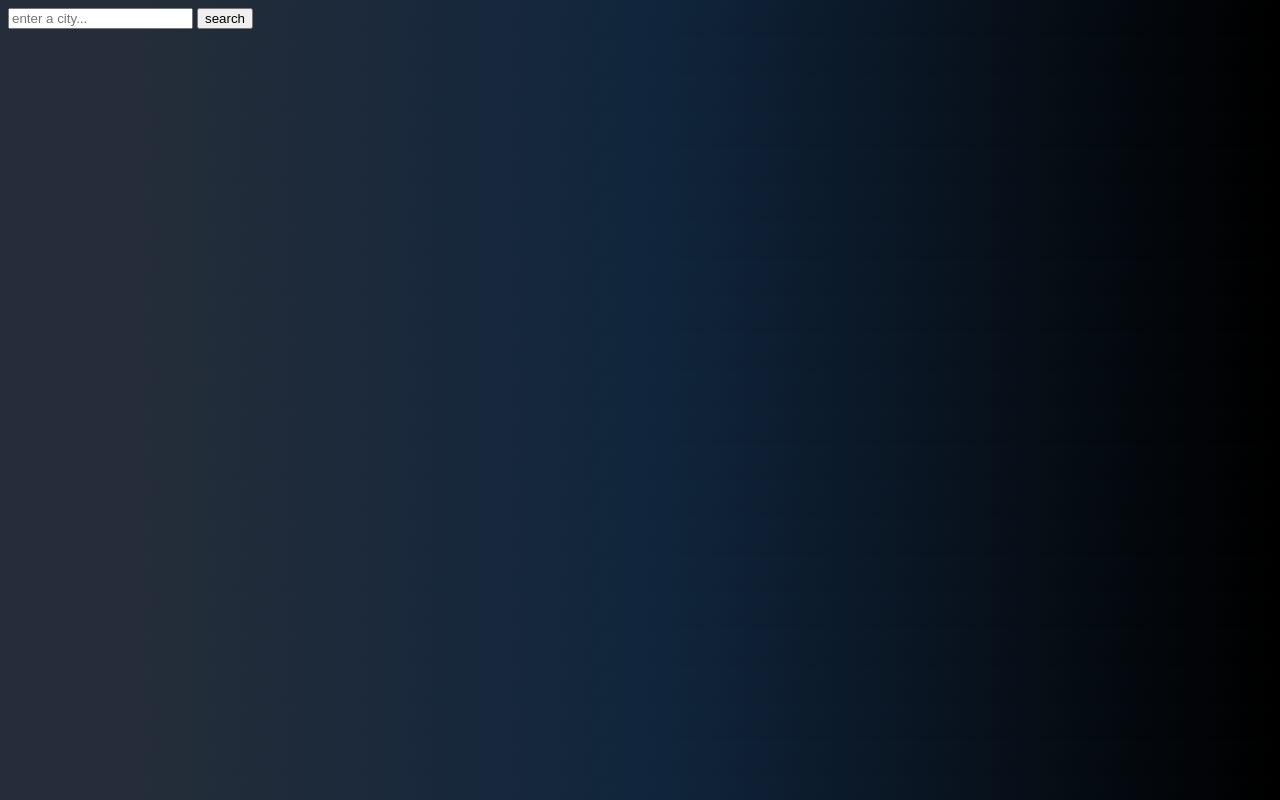
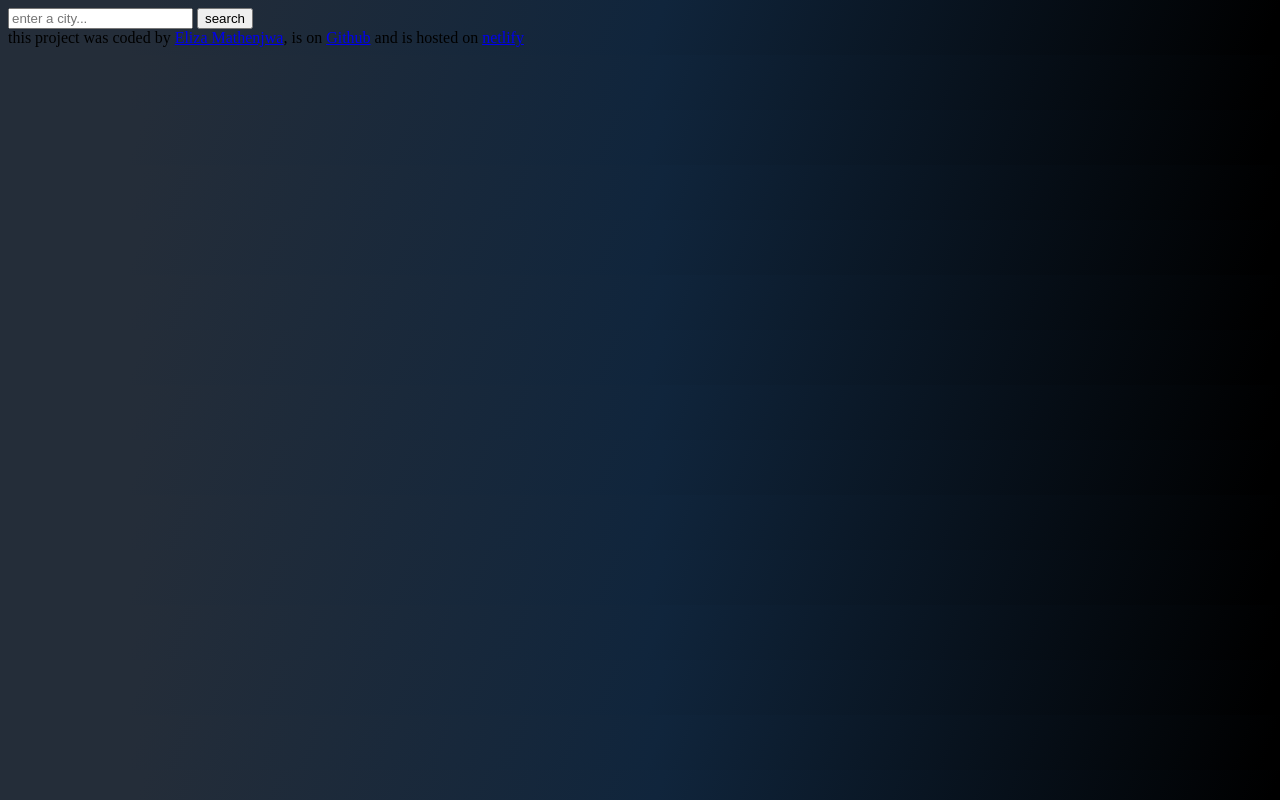
Before and after one commit to ElizaMathenjwa/weather-app-plus, a plain HTML site: page index.html in a window 1280 px wide. Drawn offline with Linux system fonts and the light colour scheme.

Commit message:
Update index.html
Created a footer with all the relevant links to my profiles

```diff
--- a/index.html
+++ b/index.html
@@ -13,5 +13,12 @@
       <button type="submit">search</button>
     </form>
   </header>
+  <main>
+
+
+  </main>
+  <footer>
+    this project was coded by <a href="www.linkedin.com/in/eliza-mathenjwa-213442232"> Eliza Mathenjwa</a>, is on <a href="https://github.com/ElizaMathenjwa" >Github</a> and is hosted on <a href="https://weather-app-plus-em.netlify.app/" >netlify</a>
+  </footer>
 </body>
 </html>
```
